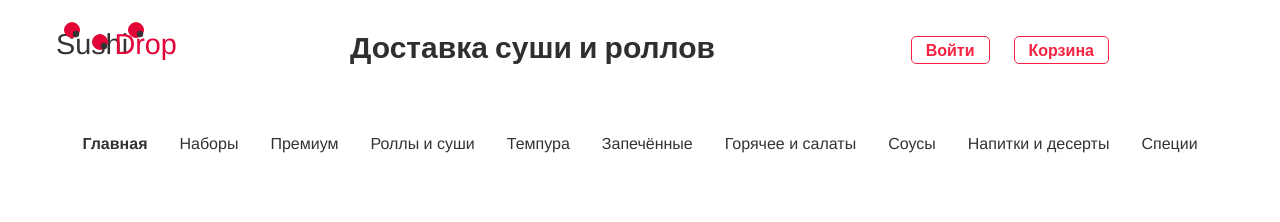
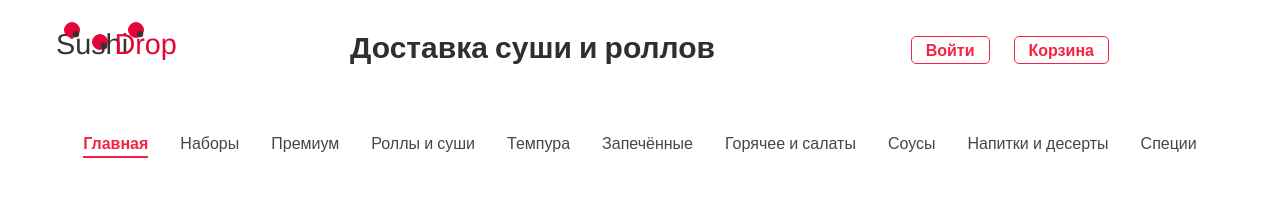
Before and after one commit to AliyaRazyapova/SushiDrop, a Vue app in the folder frontend/: page / in a window 1280 px wide. Shown: the top 222 px of the page. Built offline with nearby package versions, Linux system fonts and the light colour scheme.

Commit message:
[fix] CategoryList

```diff
--- a/frontend/src/components/elements/CategoryList.vue
+++ b/frontend/src/components/elements/CategoryList.vue
@@ -74,11 +74,27 @@ li {
   }
 
   li a {
-  color: #333;
+    font-family: 'Poppins', sans-serif;
+    font-style: normal;
+    font-weight: 500;
+    line-height: 18px;
+    color: #464646;
     text-decoration: none;
+    position: relative;
+  }
+
+  li.active a:before {
+    content: "";
+    position: absolute;
+    left: 0;
+    bottom: -3px;
+    width: 100%;
+    height: 2px;
+    background-color: #F52341;
   }
 
   li.active a {
-  font-weight: bold;
+    font-weight: 700;
+    color: #F52341;
   }
 </style>
```
Lines whose indentation alone changed are shown as unchanged.
